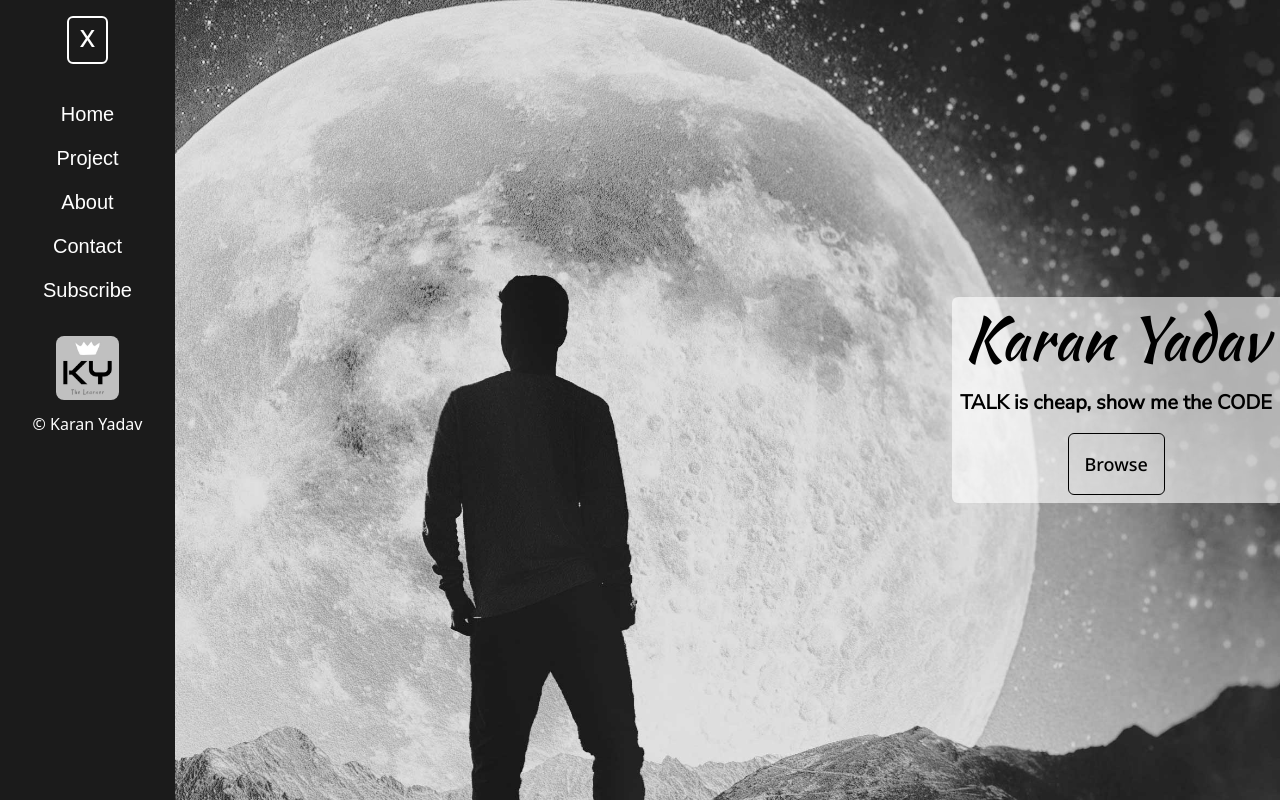
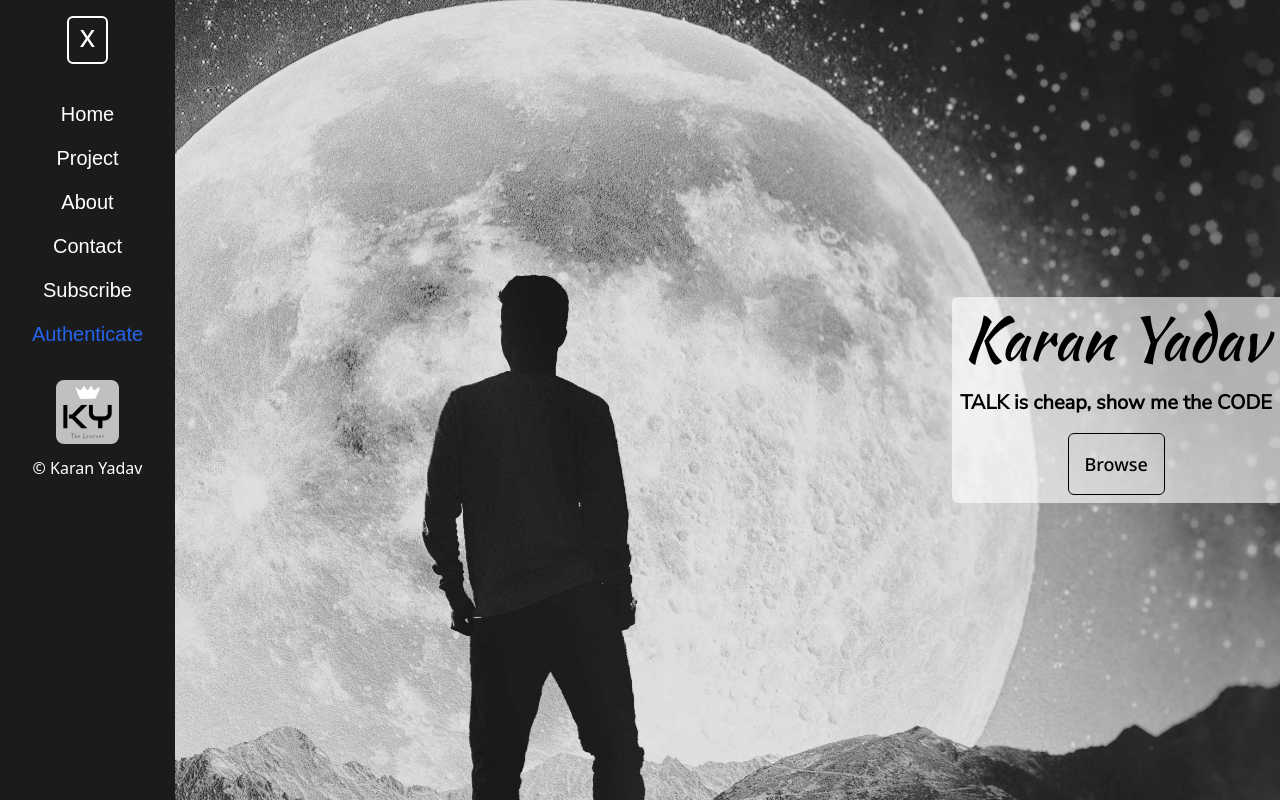
Before and after one commit to karanBRAVO/My-Portfolio-website, a React (Vite) app in the folder client/: page / in a window 1280 px wide. Both pictures are taken after a click on the element 37 px from the left and 38 px from the top of the page. Shown: the top 800 px of the page. Built offline with nearby package versions, Linux system fonts and the light colour scheme; a web font is replaced by a local one.

Commit message:
minor additions

```diff
--- a/client/src/Components/Nav.jsx
+++ b/client/src/Components/Nav.jsx
@@ -3,6 +3,7 @@ import CloseIcon from "./CloseIcon";
 import { useState } from "react";
 import LOGO from "../assets/myLogo.jpg";
 import AnchorLink from "react-anchor-link-smooth-scroll";
+import { Link } from "react-router-dom";
 
 const Links = [
   { name: "Home", linkto: "#mastheadSection" },
@@ -59,6 +60,11 @@ const Nav = () => {
           <div className="p-1 m-1">
             <ul className="p-1 m-1 flex items-center justify-center flex-col">
               {linkWrapper}
+              <Link to={"/authenticate-user"}>
+                <li className="cursor-pointer capitalize text-blue-600 text-xl p-1 m-1 font-navLinks">
+                  Authenticate
+                </li>
+              </Link>
             </ul>
             <div className="p-1 m-1 flex items-center justify-center">
               <div className="p-1 m-1 flex items-center justify-center flex-col">
--- a/client/src/Sections/Auth.jsx
+++ b/client/src/Sections/Auth.jsx
@@ -34,6 +34,9 @@ const Auth = () => {
     e.preventDefault();
     setLoadingStatus(true);
     setErrorStatus(null);
+    if (!(inputValues.email.length > 0) || !(inputValues.length > 0)) {
+      setErrorStatus("* Fields cannot be empty");
+    } else {
       if (!accountStatus) {
         axios
           .post("/api/auth/sign-up-user", inputValues)
@@ -63,6 +66,7 @@ const Auth = () => {
             console.log(err);
             setErrorStatus("Bad request");
           });
+      }
     }
     setLoadingStatus(false);
   };
```
Lines whose indentation alone changed are shown as unchanged.
